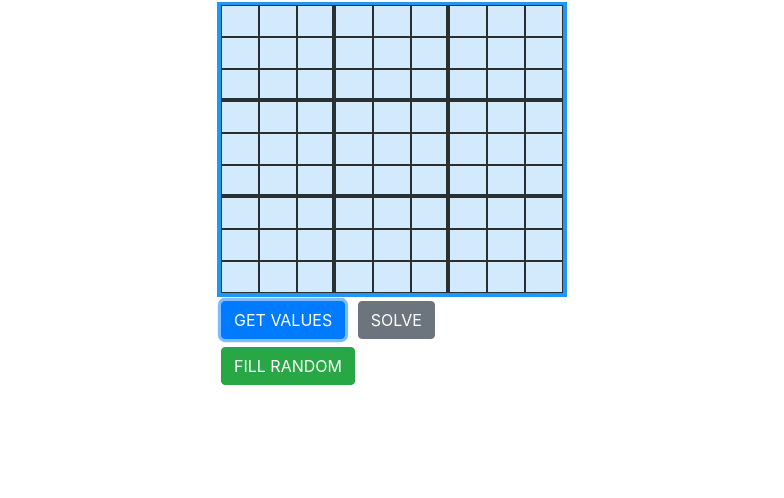
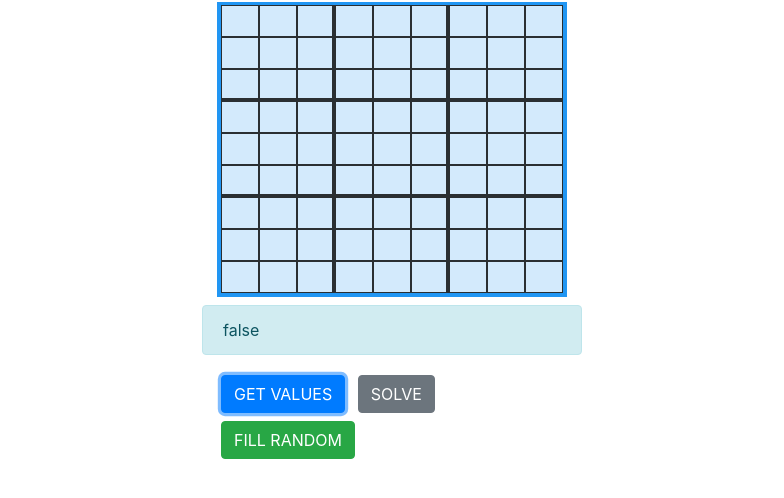
Before and after one commit to Srinithya18/SUDOKU, a plain HTML site: page index.html in a window 1280 px wide. Both pictures are taken after a click on the button "GET VALUES". Shown: the part 112-610 px from the top of the page, without its empty margins (248-1032 px from the left). Drawn offline with nearby package versions, Linux system fonts and the light colour scheme.

Commit message:
completed

```diff
--- a/index.html
+++ b/index.html
@@ -281,6 +281,9 @@
             </div>
         </div>
         <div class="row">
+            <div class="col-4 mt-2 offset-md-4 alert" role="alert" id="status">hello </div>
+        </div>
+        <div class="row">
             <div class="col-4 offset-md-4">
               <button type="button" class="btn btn-primary m-1" id="get"> GET VALUES</button>
               <button type="button" class="btn btn-secondary m-1" id="solve"> SOLVE</button>
@@ -288,6 +291,7 @@
 
             </div>
         </div>
+
     </div>
     <!-- Optional JavaScript -->
     <!-- jQuery first, then Popper.js, then Bootstrap JS -->
--- a/main.js
+++ b/main.js
@@ -156,10 +156,18 @@ var isValidSudoku = function(board) {
     }
     return true
 };
+document.getElementById("status").style.display="none"
 function check(){
     arr=getVal()
     var x=isValidSudoku(arr)
     console.log(x)
+    if(x===true)
+        document.getElementById("status").classList.add("alert-info")
+    else
+        document.getElementById("status").classList.add("alert-info")
+    document.getElementById("status").style.display="block"
+
+    document.getElementById("status").innerHTML=x;
 }
 
 document.getElementById("get").onclick = check;
```
